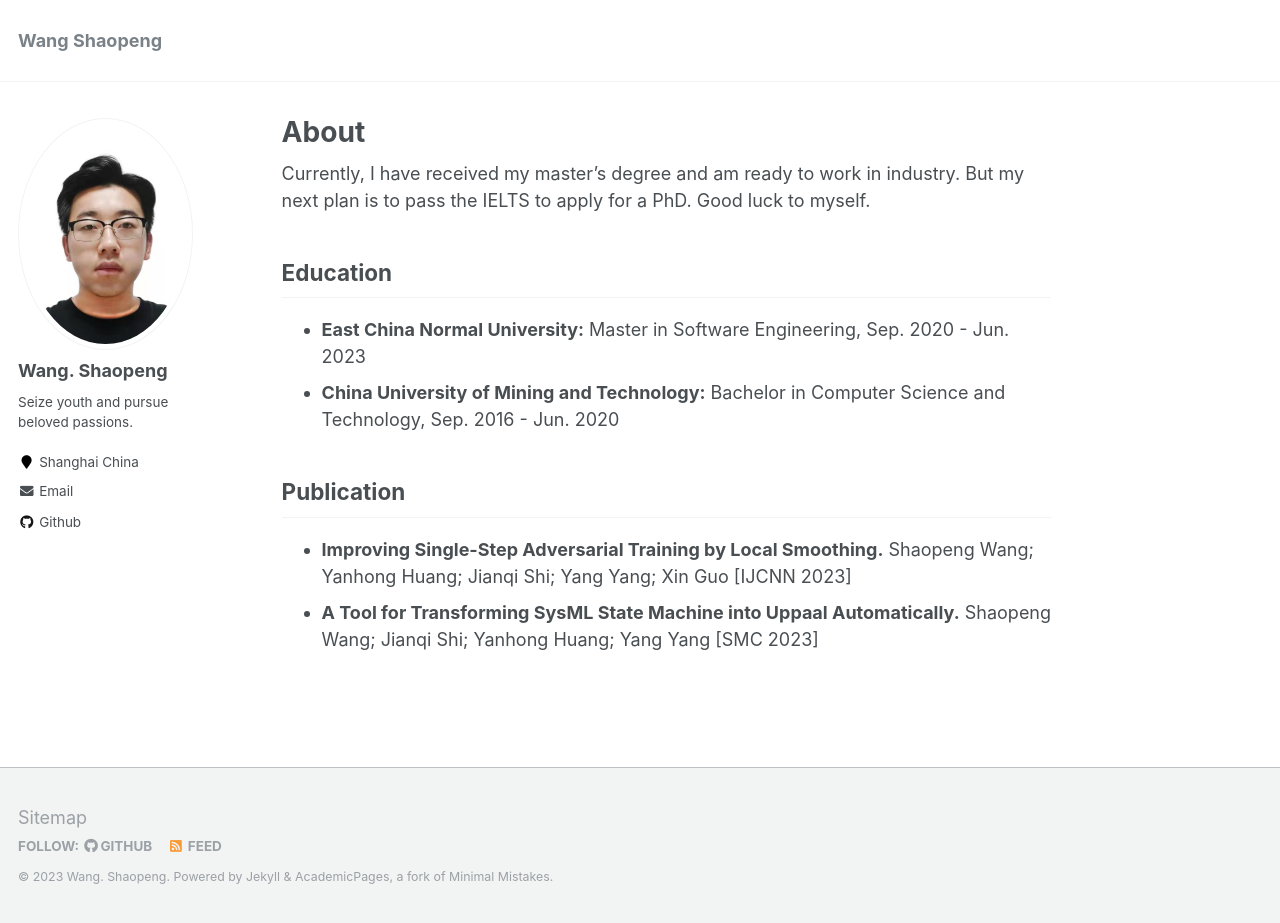
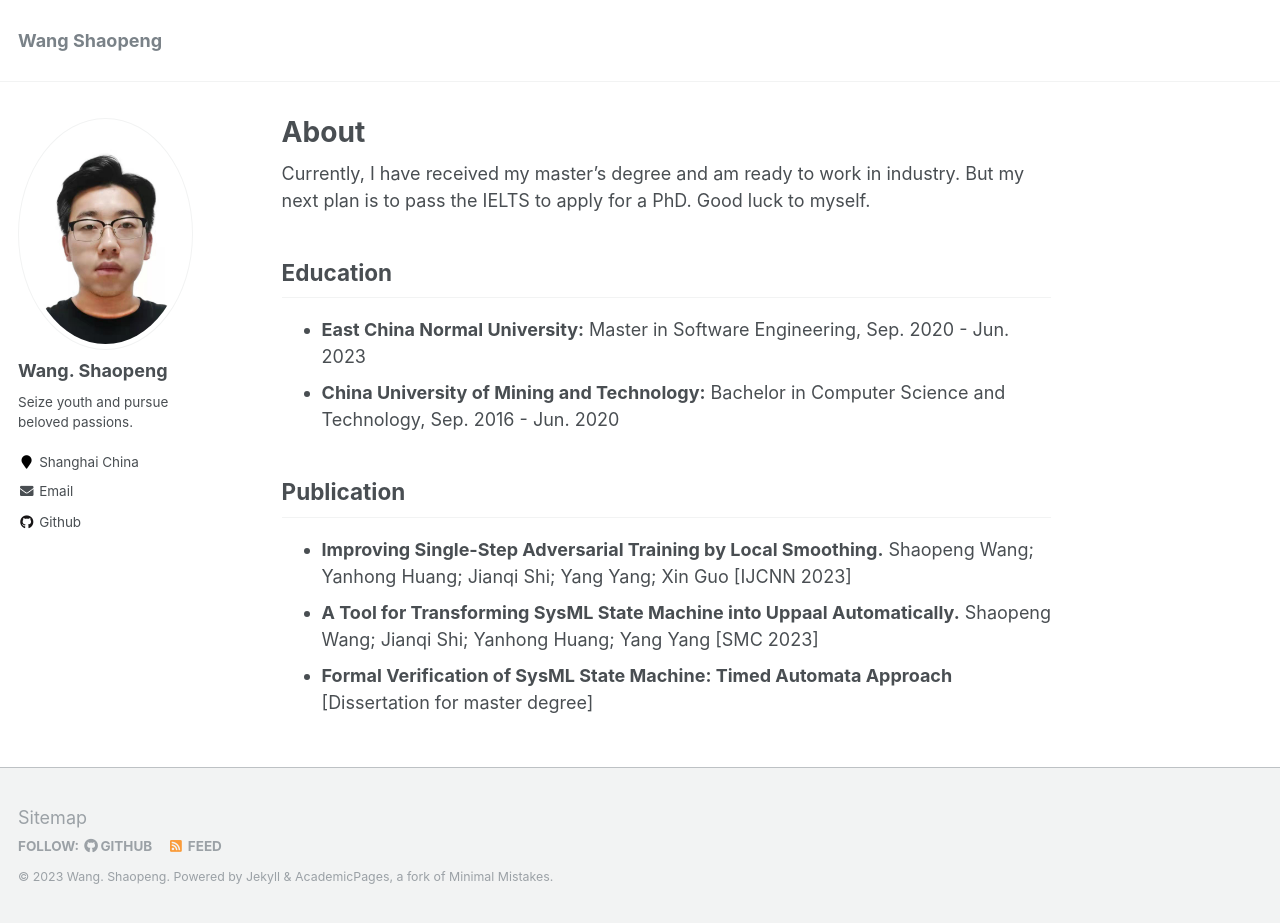
Before and after one commit to CharlesJames13586/CharlesJames13586.github.io, a Jekyll site: the page built from _pages/about.md, in a window 1280 px wide and 923 px high. Built offline with Jekyll 4.4.1, drawn with Linux system fonts in a browser that asks for light colours.

Commit message:
添加研究生学位论文

```diff
--- a/_pages/about.md
+++ b/_pages/about.md
@@ -20,3 +20,4 @@
 ---
 * **Improving Single-Step Adversarial Training by Local Smoothing.** Shaopeng Wang; Yanhong Huang; Jianqi Shi; Yang Yang; Xin Guo [IJCNN 2023]
 * **A Tool for Transforming SysML State Machine into Uppaal Automatically.** Shaopeng Wang; Jianqi Shi; Yanhong Huang; Yang Yang [SMC 2023]
+* **Formal Verification of SysML State Machine: Timed Automata Approach** [Dissertation for master degree]
```
